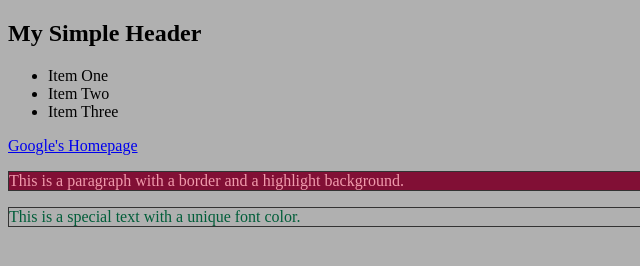
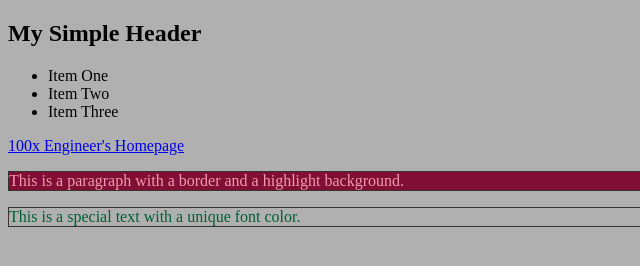
Before and after one commit to hardikgolchha89/foundations, a plain HTML site: page index.html in a window 1280 px wide. Shown: the full height of the page, 0-640 px from the left. Drawn offline with Linux system fonts and the light colour scheme.

Commit message:
Update index.html

```diff
--- a/index.html
+++ b/index.html
@@ -37,7 +37,7 @@
     </ul>
 
     <!-- Add Links -->
-    <a href="https://www.google.com/">Google's Homepage</a>
+    <a href="https://www.100xengineers.com/">100x Engineer's Homepage</a>
 
 
     <!-- Assignment 2 -->
```
